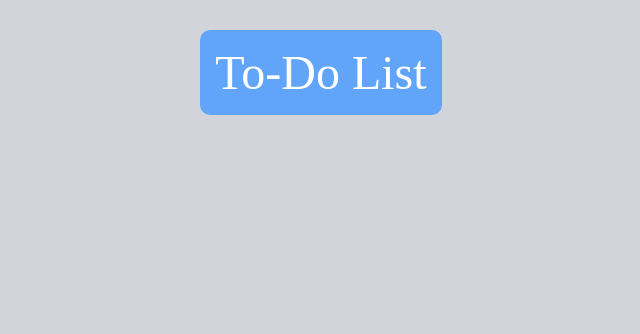
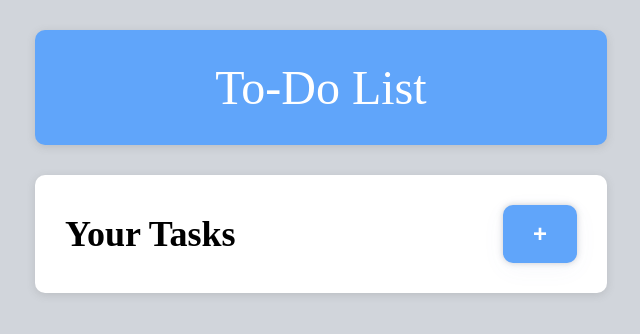
Before and after one commit to amora7741/ToDoList, a website built with webpack: page dist/index.html in a window 1280 px wide. Shown: the whole page, without its empty margins (319-959 px from the left). Built offline with nearby package versions, Linux system fonts and the light colour scheme; a web font is replaced by a local one.

Commit message:
Setup base card for task list

```diff
--- a/src/components/header.js
+++ b/src/components/header.js
@@ -1,5 +1,6 @@
 export default function renderHeader() {
 	const header = document.createElement("header");
+	header.classList.add("card");
 	header.textContent = "To-Do List";
 
 	return header;
--- /dev/null
+++ b/src/components/tasklist.js
@@ -0,0 +1,21 @@
+export default function renderTaskListCard() {
+	const taskListCard = document.createElement("main");
+	taskListCard.classList.add("card");
+
+	const topHeader = document.createElement("div");
+	topHeader.classList.add("topheader");
+
+	const header = document.createElement("h2");
+	header.textContent = "Your Tasks";
+
+	const addTaskButton = document.createElement("button");
+	addTaskButton.setAttribute("id", "addtask");
+	addTaskButton.textContent = "+";
+
+	topHeader.appendChild(header);
+	topHeader.appendChild(addTaskButton);
+
+	taskListCard.appendChild(topHeader);
+
+	return taskListCard;
+}
--- a/src/pages/main.js
+++ b/src/pages/main.js
@@ -1,5 +1,7 @@
 import renderHeader from "../components/header";
+import renderTaskListCard from "../components/tasklist";
 
 export default function renderMain(container) {
 	container.appendChild(renderHeader());
+	container.appendChild(renderTaskListCard());
 }
--- a/src/styles/style.css
+++ b/src/styles/style.css
@@ -5,6 +5,9 @@
 	--blue-700: #1d4ed8;
 	--rounded-corners: 10px;
 	--gray-300: #d1d5db;
+	--card-shadow: rgba(99, 99, 99, 0.2) 0px 2px 8px 0px;
+	--button-shadow: rgba(67, 71, 85, 0.27) 0px 0px 0.25em,
+		rgba(90, 125, 188, 0.05) 0px 0.25em 1em;
 }
 
 * {
@@ -21,17 +24,49 @@ body {
 	display: flex;
 	align-items: center;
 	justify-content: center;
+	flex-direction: column;
+	padding: 30px;
+	gap: 30px;
+}
+
+header {
+	align-items: center;
+	background-color: var(--blue-400);
+	color: white;
+	font-size: 3rem;
+}
+
+.card {
+	display: flex;
+	flex-direction: column;
+	border-radius: var(--rounded-corners);
+	gap: 15px;
+	box-shadow: var(--card-shadow);
+	min-width: 40vw;
 	padding: 30px;
 }
 
-header {
+main {
+	background-color: white;
+	color: black;
+	font-size: 1.5rem;
+}
+
+.topheader {
 	display: flex;
-	flex-direction: column;
+	justify-content: space-between;
 	align-items: center;
-	background-color: var(--blue-400);
-	padding: 15px;
-	border-radius: var(--rounded-corners);
-	color: white;
-	font-size: 3rem;
 	gap: 15px;
 }
+
+#addtask {
+	padding: 15px 30px;
+	border: none;
+	border-radius: var(--rounded-corners);
+	background-color: var(--blue-400);
+	color: white;
+	font-weight: bold;
+	box-shadow: var(--button-shadow);
+	font-size: 1.5rem;
+	cursor: pointer;
+}
```
Also changed, not shown: dist/main.js.
